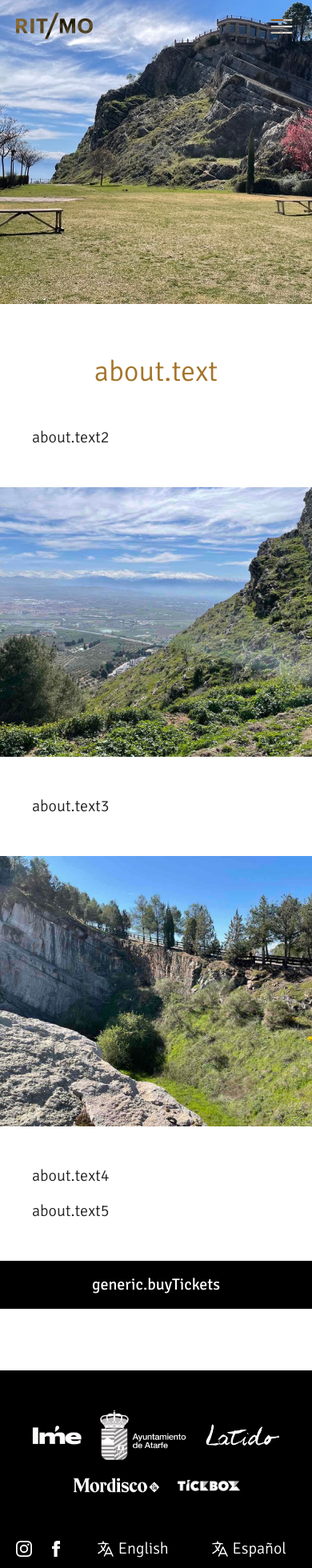
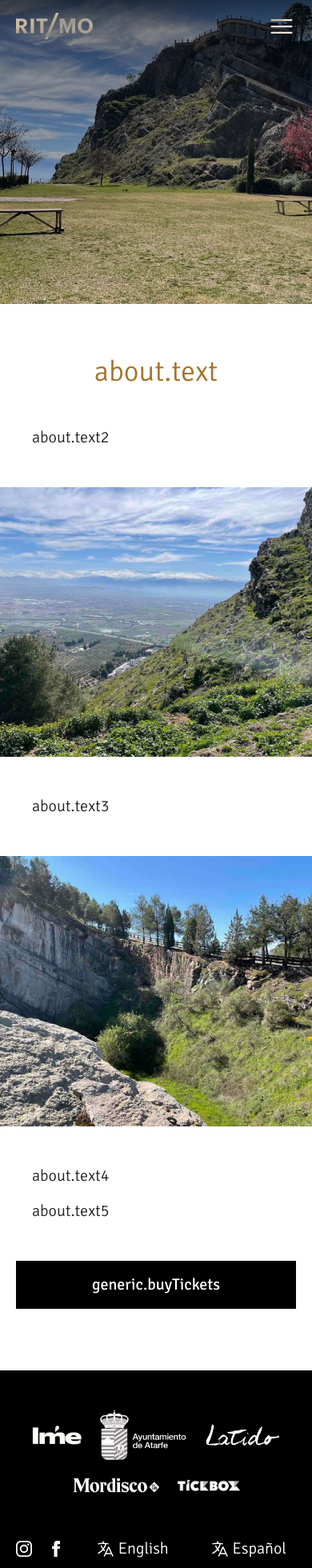
Before and after one commit to manumorante/ritmo2025, a Next.js app: page /1/about in a window 390 px wide. Shown: the top 1960 px of the page at 80% size. Built offline with nearby package versions, Linux system fonts and the light colour scheme.

Commit message:
feat: replace Image component with HeroImage for improved visual presentation on About, Accommodation, and Airports pages

```diff
--- a/app/[lang]/about/page.tsx
+++ b/app/[lang]/about/page.tsx
@@ -1,5 +1,5 @@
 import { getDictionary } from "@/util/dictionary"
-import { BuyButton } from "@/components"
+import { BuyButton, HeroImage } from "@/components"
 import Image from "next/image"
 
 export default async function AboutPage({
@@ -13,13 +13,7 @@ export default async function AboutPage({
 
   return (
     <main className="Page About">
-      <Image
-        className="w-full h-[45vh] sm:h-[500px] object-cover"
-        src="/about.jpg"
-        width={1120}
-        height={721}
-        alt="Img"
-      />
+      <HeroImage src="/about.jpg" />
 
       <div className="header-flat" />
 
@@ -65,7 +59,7 @@ export default async function AboutPage({
           dangerouslySetInnerHTML={{ __html: t("about.text5") }}
         />
 
-        <div className="mx-auto mt-12 flex justify-center">
+        <div className="container mt-12 flex justify-center">
           <BuyButton lang={lang} t={t} />
         </div>
       </div>
--- a/app/[lang]/accommodation/page.tsx
+++ b/app/[lang]/accommodation/page.tsx
@@ -1,7 +1,6 @@
 import cx from "clsx"
 import { getDictionary } from "@/util/dictionary"
-import Image from "next/image"
-import { BuyButton } from "@/components"
+import { BuyButton, HeroImage } from "@/components"
 
 export default async function AccommodationPage({
   params: { lang },
@@ -16,13 +15,7 @@ export default async function AccommodationPage({
 
   return (
     <main className="Page Accommodation">
-      <Image
-        className="w-full h-[40vh] sm:h-[500px] object-cover"
-        src="/granada.jpg"
-        width={1120}
-        height={721}
-        alt="Img"
-      />
+      <HeroImage src="/granada.jpg" />
 
       <div className="header-flat" />
 
--- a/app/[lang]/airports/page.tsx
+++ b/app/[lang]/airports/page.tsx
@@ -1,7 +1,6 @@
 import cx from "clsx"
 import { getDictionary } from "@/util/dictionary"
 import { BuyButton, HeroImage } from "@/components"
-import Image from "next/image"
 
 export default async function AirportsPage({
   params: { lang },
@@ -20,13 +19,7 @@ export default async function AirportsPage({
 
   return (
     <main className="Page Airports">
-      <Image
-        className="w-full h-[40vh] sm:h-[300px] object-cover"
-        src="/air.jpg"
-        width={1120}
-        height={721}
-        alt="Img"
-      />
+      <HeroImage src="/air.jpg" />
 
       <div className="header-flat" />
 
--- a/components/HeroImage.tsx
+++ b/components/HeroImage.tsx
@@ -2,14 +2,15 @@ import Image from "next/image"
 
 export default function HeroImage({ src }: { src: string }) {
   return (
-    <div className="xl:container">
+    <div className="HeroImage relative">
       <Image
-        className="w-full h-[200px] sm:h-[400px] object-cover mb-6"
+        className="w-full h-[45vh] sm:h-[500px] object-cover"
         src={src}
         width={1120}
         height={721}
         alt="Img"
       />
+      <div className="absolute inset-0 bg-gradient-to-b from-black/70 from-0% via-black/50 via-10% to-transparent to-100% " />
     </div>
   )
 }
```
